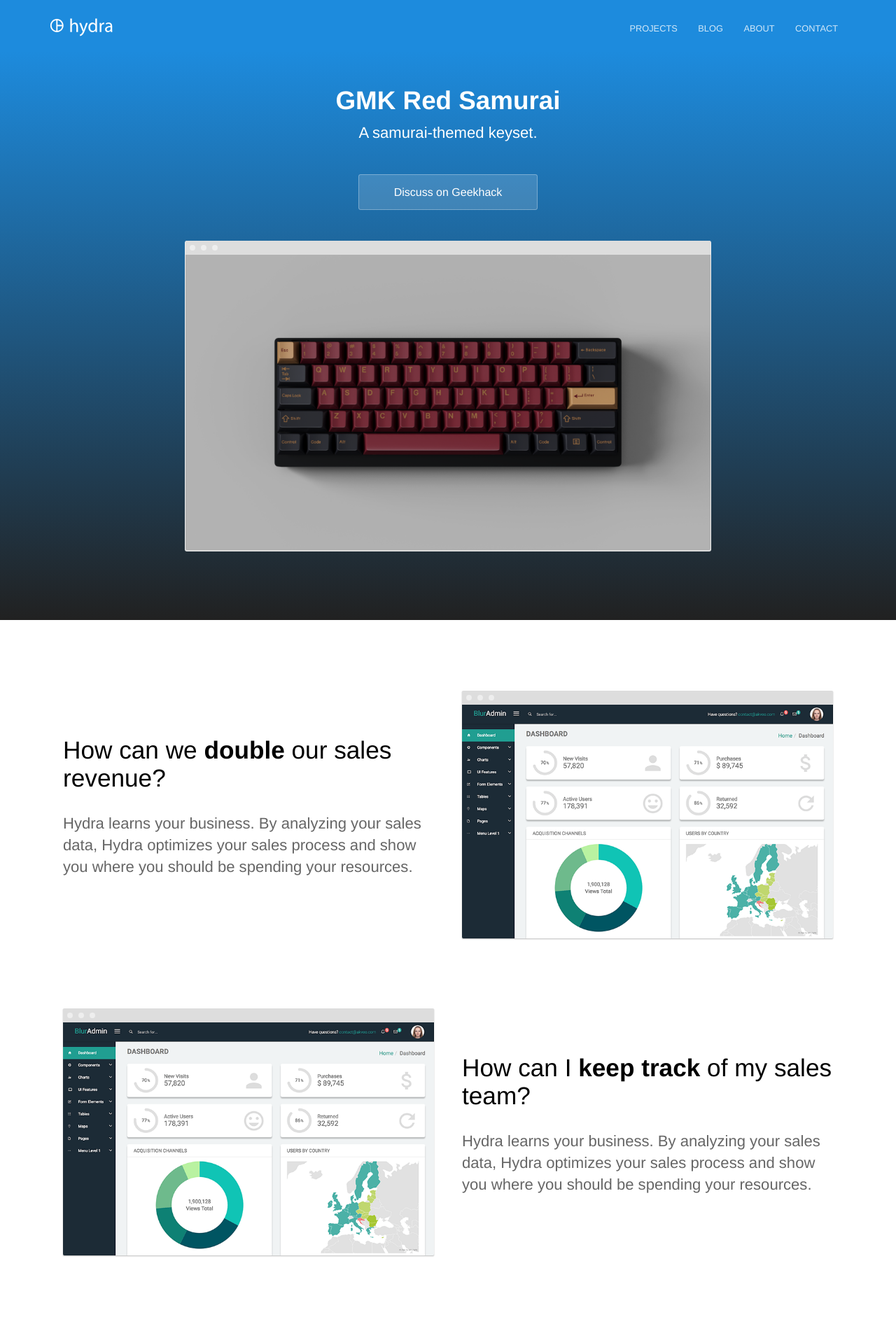
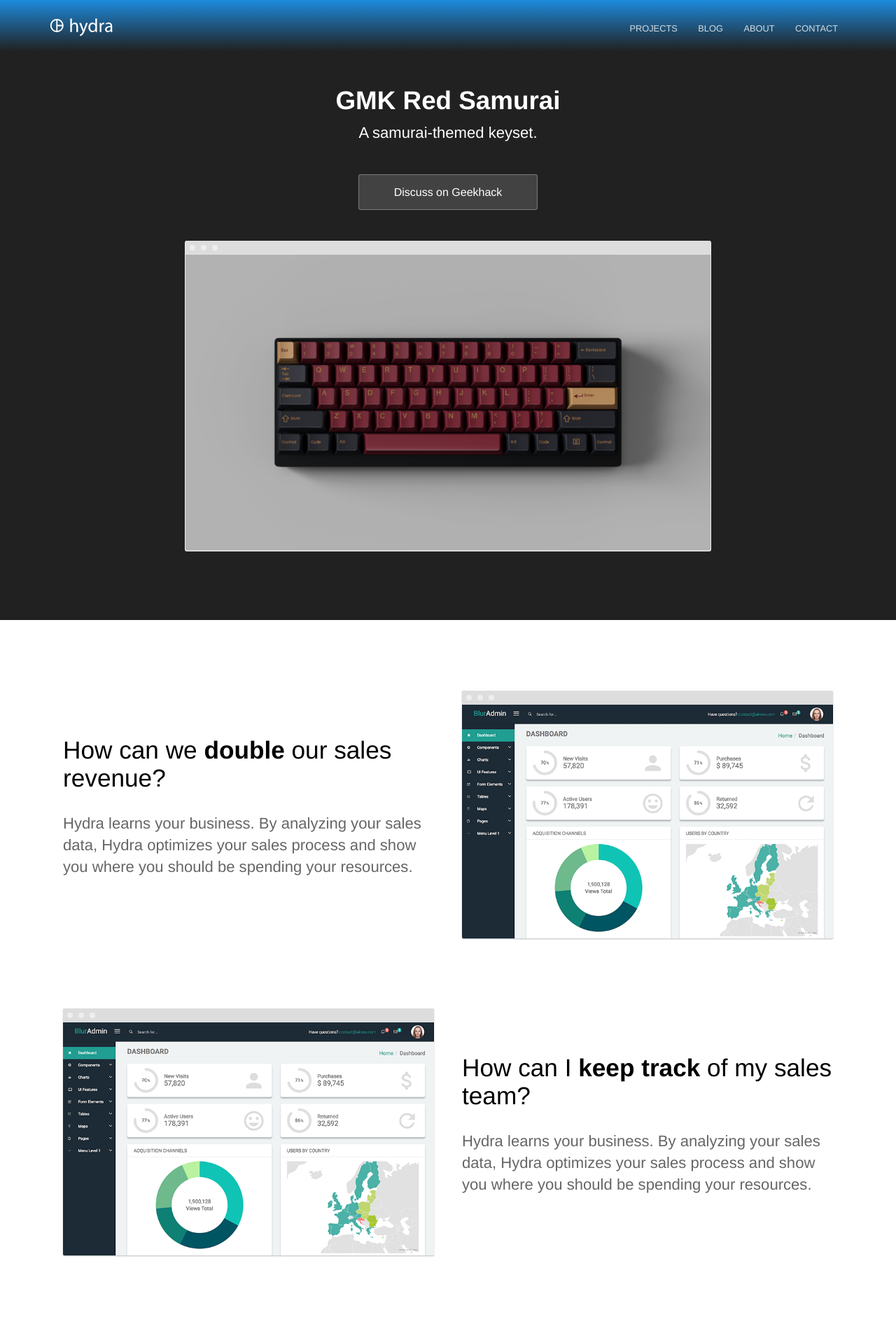
Before and after one commit to RedSunsRMK/redsunsrmk.github.io, a Jekyll site: the page built from index.html, in a window 1280 px wide. Shown: the top 1892 px of the page at 70% size. Built offline with Jekyll 4.4.1, drawn with Linux system fonts in a browser that asks for light colours.

Commit message:
Update variables.scss

```diff
--- a/_sass/variables.scss
+++ b/_sass/variables.scss
@@ -1,6 +1,6 @@
 $brand-color: #1d8bdd;
 $secondary-brand-color: #212121;
-$middle-gradient-color: mix($brand-color, $secondary-brand-color, 100%);
+$middle-gradient-color: mix($brand-color, $secondary-brand-color, 0%);
 
 // Breakpoints
 $tablet: "(min-width: 450px)";
```
